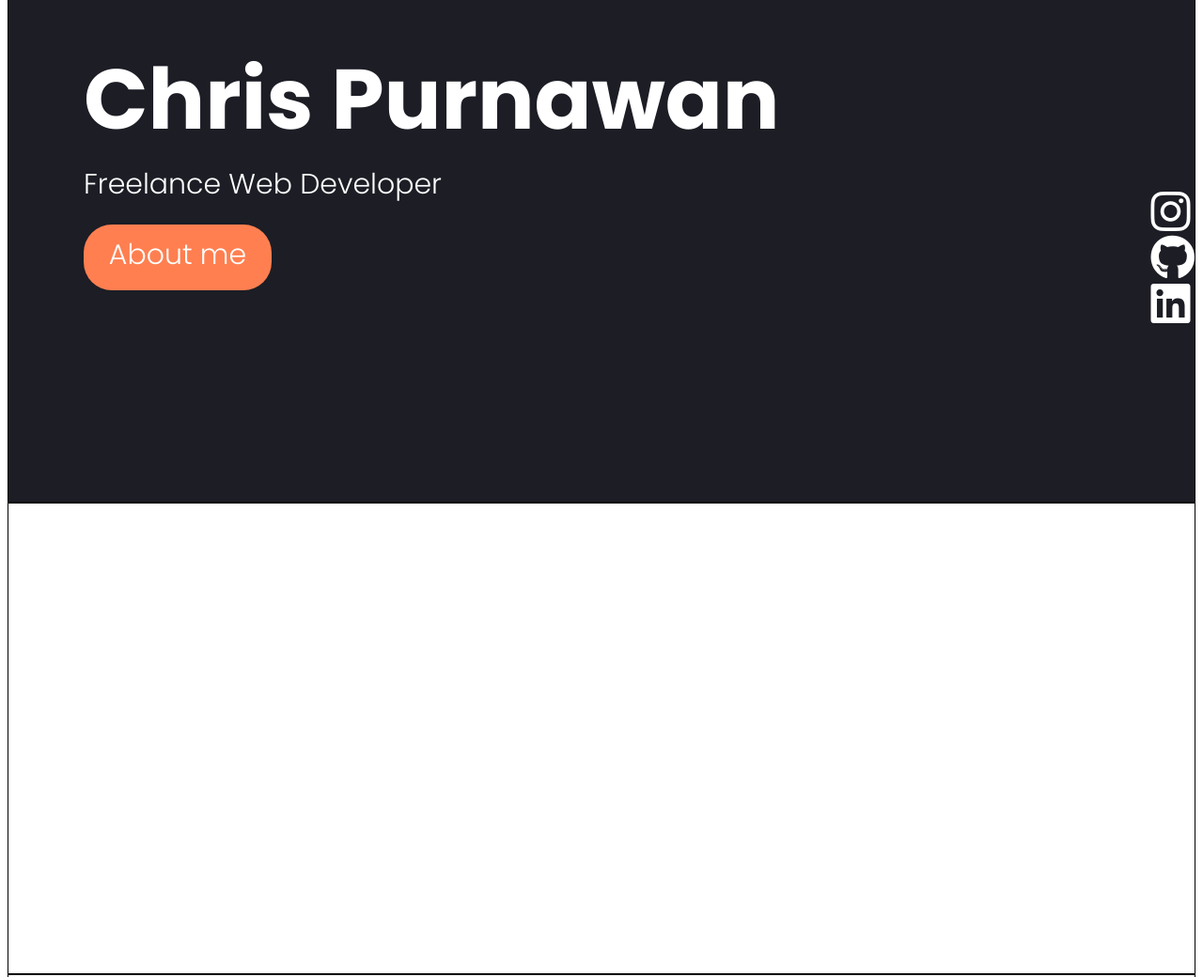
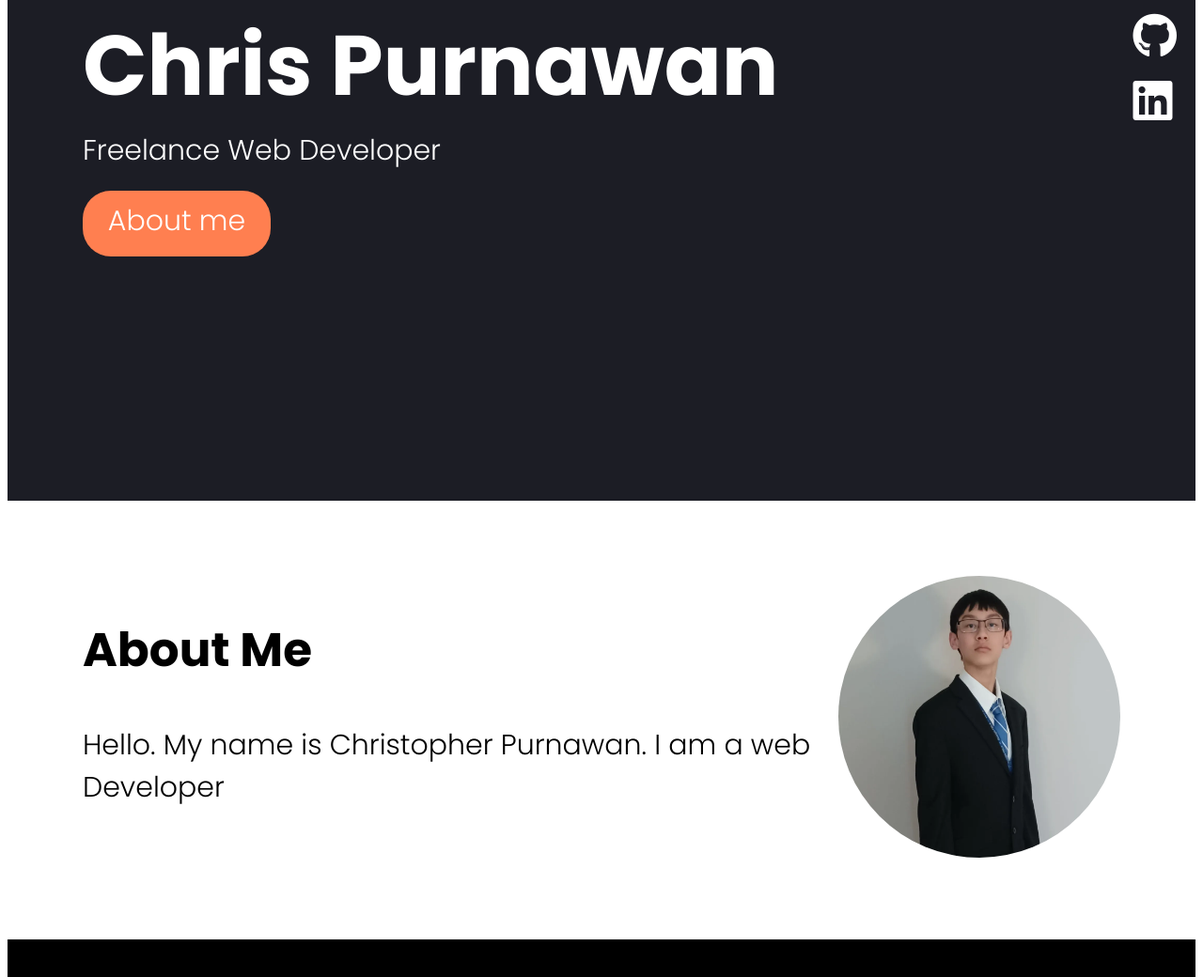
Before and after one commit to ProdigyCodeDev/Portfolio, a plain HTML site: page index.html in a window 1280 px wide. Shown: the part 275-1315 px from the top of the page at 94% size. Drawn offline with Linux system fonts and the light colour scheme.

Commit message:
Add files via upload

```diff
--- a/index.html
+++ b/index.html
@@ -35,6 +35,8 @@
     </nav>
 
 
+
+
     <div class="hero-area">
         <div class="hero-text">
             <h1>Chris Purnawan</h1>
@@ -52,12 +54,26 @@
 
 </div>
 
-    </div>
+
 
 
 
    </section>
-   <section></section>
+
+   <section>
+    <section class="sub-section" id="about me">
+        <div class="information">
+            <h2>About Me</h2>
+            <p>Hello.  My name is Christopher Purnawan. I am a web Developer</p>
+        </div>
+
+        <div class="heatshot-container">
+        <img class ="headshot" src="IMG_20220313_185619_372.jpg" alt="my picture"/>
+    </section>
+</div>
+
+
+   </section>
    <section></section>
    <footer></footer>
 </body>
--- a/style.css
+++ b/style.css
@@ -7,11 +7,11 @@ font-family: 'Poppins', sans-serif;
 
 
 section {
-    height: 500px;
+
 
     background-color: white;
 
-    border: solid black 1px;
+
 }
 
 li{
@@ -108,11 +108,53 @@ font-weight:300;
 
 .button:hover{
     background-color: #ef744b;
+
+}
+
+
+.button:active{
+    background-color: #a9a9a9;
     color: #808080;
 }
 
-
 .logo{
     height:80px;
-    margin: 30px;
+    margin: 0px;
 }
+
+
+
+
+.sub-section{
+    display:flex;
+    justify-content: space-around;
+    padding: 80px;
+}
+
+h2{
+    font-size: 50px;
+}
+
+
+.socials{
+    padding-bottom: 200px;
+}
+
+
+
+.social{
+    margin: 20px;
+}
+
+.headshot{
+    width: 300px;
+    border-radius: 300px;
+}
+
+
+
+.headshot-container{
+    display: flex;
+    align-items: center;
+
+}
```
Also changed, not shown: IMG_20220313_185619_372.jpg (added).
